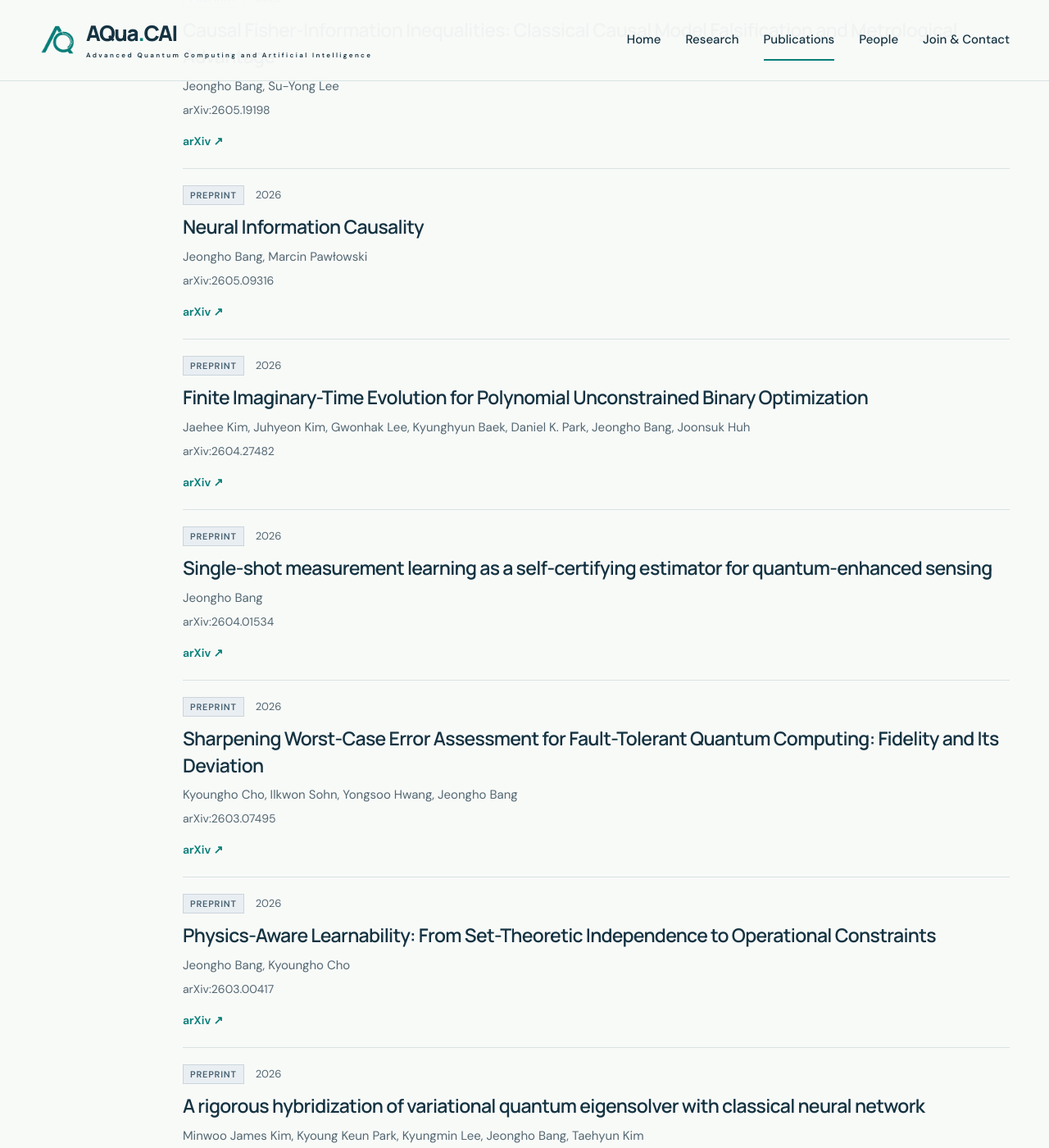
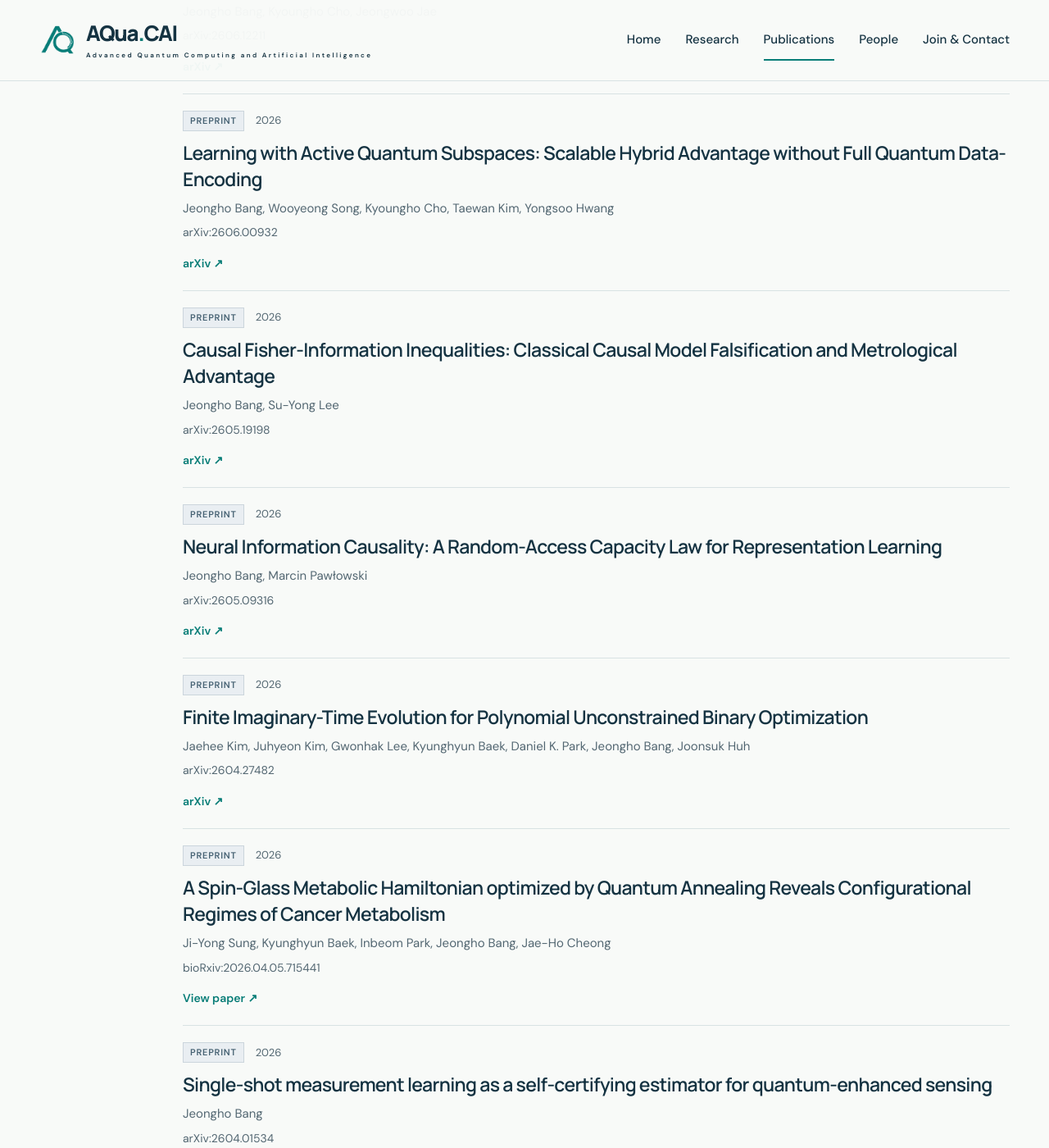
Before and after one commit to ysaquacai-cloud/ysaquacai-cloud.github.io, a Jekyll site: the page built from publications/index.html, in a window 1280 px wide and 1400 px high, scrolled down 6505 px. Shown: the whole window at 82% size. Built offline with Jekyll 4.4.1, drawn with Linux system fonts in a browser that asks for light colours; some of the changed text lies outside the part shown.

Commit message:
261123 papers update

```diff
--- a/_data/publications.json
+++ b/_data/publications.json
@@ -1,4 +1,25 @@
 [
+  {
+    "id": "paper-68",
+    "title": "A Spin-Glass Metabolic Hamiltonian optimized by Quantum Annealing Reveals Configurational Regimes of Cancer Metabolism",
+    "url": "https://www.biorxiv.org/content/10.64898/2026.04.05.715441",
+    "venue": "bioRxiv:2026.04.05.715441",
+    "authors": [
+      "Ji-Yong Sung",
+      "Kyunghyun Baek",
+      "Inbeom Park",
+      "Jeongho Bang",
+      "Jae-Ho Cheong"
+    ],
+    "themes": [
+      "computing"
+    ],
+    "selected": false,
+    "verified": true,
+    "status": "preprint",
+    "year": 2026,
+    "date": "2026-04-07"
+  },
   {
     "id": "paper-63",
     "title": "Optimizing path-polarization interconversion on a photonic circuit for secure quantum communication",
@@ -135,8 +156,8 @@
   {
     "id": "paper-03",
     "title": "Coherence-generating power deviation: Fluctuations and input selectivity beyond average coherence generation",
-    "url": "https://arxiv.org/abs/2609.19046",
-    "venue": "arXiv:2609.19046",
+    "url": "https://www.sciencedirect.com/science/article/pii/S0375960126010121",
+    "venue": "Physics Letters A 601, 132340 (scheduled for 5 January 2027)",
     "authors": [
       "Kyoungho Cho",
       "Jeongho Bang"
@@ -146,9 +167,10 @@
     ],
     "selected": false,
     "verified": true,
-    "status": "preprint",
-    "year": 2026,
-    "date": "2026-07-21",
+    "status": "accepted",
+    "year": 2027,
+    "date": "2027-01-05",
+    "doi": "https://doi.org/10.1016/j.physleta.2026.132340",
     "arxiv": "https://arxiv.org/abs/2609.19046"
   },
   {
@@ -338,7 +360,7 @@
   },
   {
     "id": "paper-13",
-    "title": "Neural Information Causality",
+    "title": "Neural Information Causality: A Random-Access Capacity Law for Representation Learning",
     "url": "https://arxiv.org/abs/2605.09316",
     "venue": "arXiv:2605.09316",
     "authors": [
@@ -442,21 +464,21 @@
   },
   {
     "id": "paper-18",
-    "title": "Physics-Aware Learnability: From Set-Theoretic Independence to Operational Constraints",
+    "title": "Operational learnability under physical access constraints: Coarse-grained measurements and quantum copy complexity",
     "url": "https://arxiv.org/abs/2603.00417",
-    "venue": "arXiv:2603.00417",
+    "venue": "Physical Review A (journal version forthcoming)",
     "authors": [
-      "Jeongho Bang",
-      "Kyoungho Cho"
+      "Kyoungho Cho",
+      "Jeongho Bang"
     ],
     "themes": [
       "information"
     ],
     "selected": false,
     "verified": true,
-    "status": "preprint",
+    "status": "published",
     "year": 2026,
-    "date": "2026-02-28",
+    "date": "2026-11-13",
     "arxiv": "https://arxiv.org/abs/2603.00417"
   },
   {
```
